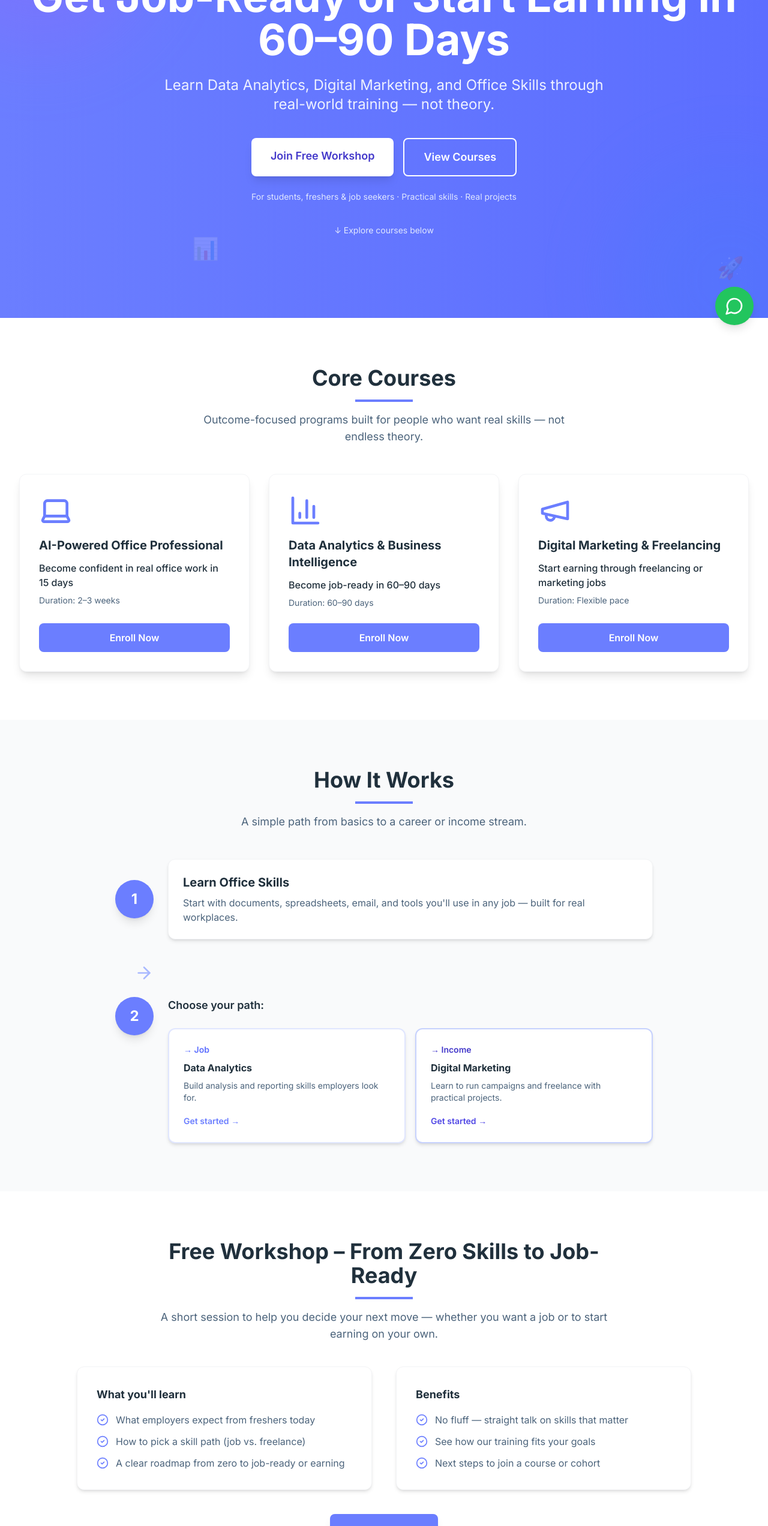
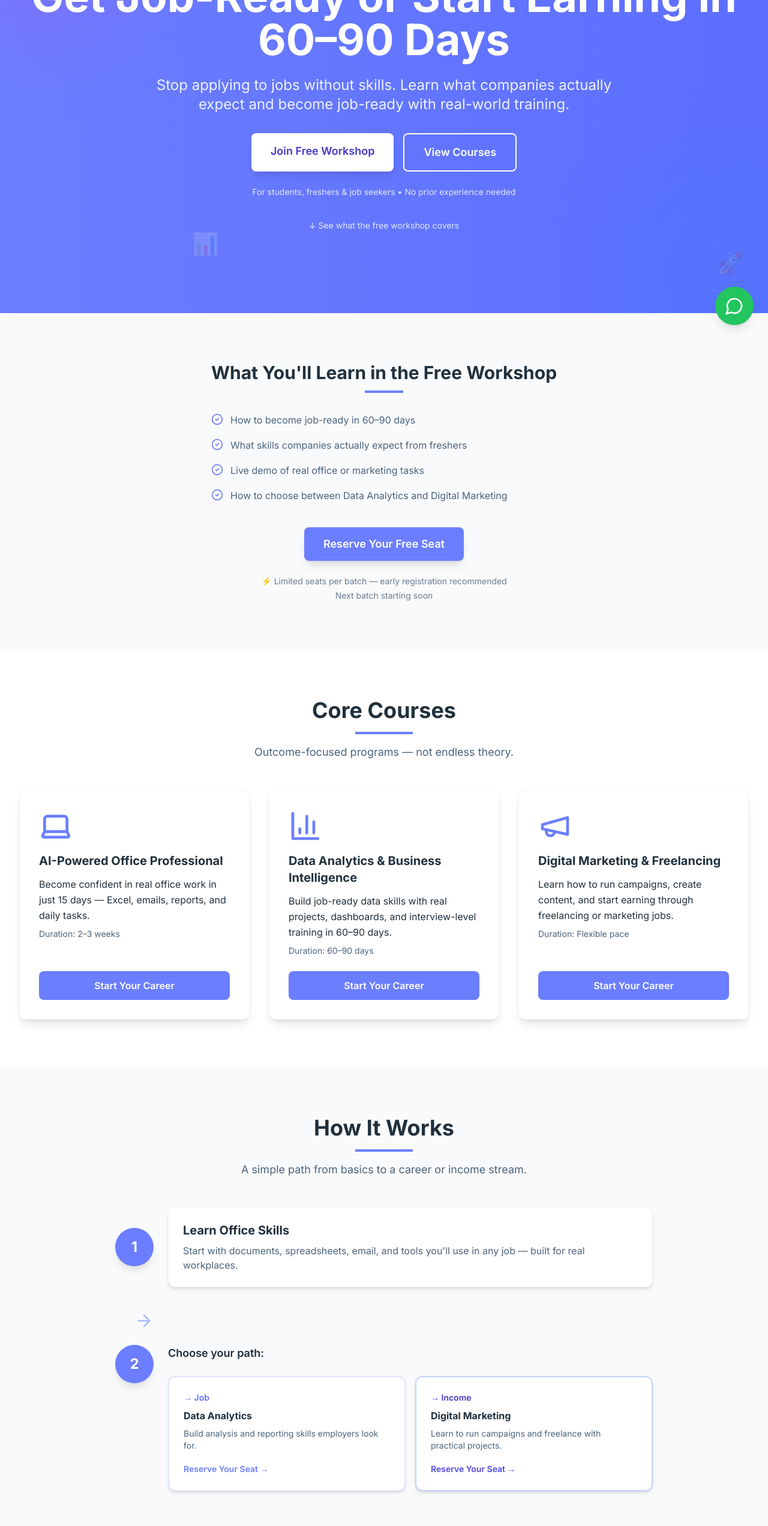
Before and after one commit to assetrazsolutions-hue/bossacademy, a Next.js app: page / in a window 1280 px wide. Shown: the part 234-2778 px from the top of the page at 60% size. Built offline with nearby package versions, Linux system fonts and the light colour scheme.

Commit message:
Homepage conversion uplift: workshop section, CTAs, micro-trust, register copy
Made-with: Cursor

```diff
--- a/app/page.tsx
+++ b/app/page.tsx
@@ -1,7 +1,7 @@
 import Hero from '@/components/Hero'
+import HomeWorkshop from '@/components/HomeWorkshop'
 import HomeCoreCourses from '@/components/HomeCoreCourses'
 import HomeHowItWorks from '@/components/HomeHowItWorks'
-import HomeWorkshop from '@/components/HomeWorkshop'
 import HomeWhyChooseUs from '@/components/HomeWhyChooseUs'
 import HomeFinalCTA from '@/components/HomeFinalCTA'
 
@@ -9,9 +9,9 @@ export default function Home() {
   return (
     <div className="bg-background">
       <Hero />
+      <HomeWorkshop />
       <HomeCoreCourses />
       <HomeHowItWorks />
-      <HomeWorkshop />
       <HomeWhyChooseUs />
       <HomeFinalCTA />
     </div>
--- a/app/programs/page.tsx
+++ b/app/programs/page.tsx
@@ -104,7 +104,7 @@ export default function Programs() {
                   href="/register"
                   className="inline-block w-full text-center bg-primary-600 text-white px-6 py-3 rounded-lg font-semibold hover:bg-primary-700 transition mt-auto"
                 >
-                  Enroll Now
+                  Start Your Career
                 </Link>
               </div>
             )
--- a/app/register/page.tsx
+++ b/app/register/page.tsx
@@ -6,12 +6,11 @@ export default function Register() {
       <div className="max-w-7xl mx-auto px-4 sm:px-6 lg:px-8">
         <div className="text-center mb-12">
           <h1 className="text-4xl md:text-5xl font-bold text-text mb-4">
-            Register for a Course or Workshop
+            Book Your Seat — Start Your Career Journey
           </h1>
           <div className="w-24 h-1 bg-primary-600 mx-auto mb-6"></div>
           <p className="text-lg text-text-light max-w-2xl mx-auto">
-            Tell us what you want — job-ready skills, freelancing, or our free workshop. We&apos;ll reach out
-            with next steps.
+            Reserve a spot for the free workshop or a course. We&apos;ll reach out with next steps.
           </p>
         </div>
         <RegistrationForm />
--- a/components/Hero.tsx
+++ b/components/Hero.tsx
@@ -27,8 +27,9 @@ export default function Hero() {
           <h1 className="text-4xl sm:text-5xl md:text-6xl lg:text-7xl font-bold mb-6 leading-tight">
             Get Job-Ready or Start Earning in 60–90 Days
           </h1>
-          <p className="text-lg md:text-xl lg:text-2xl mb-10 text-primary-100 max-w-3xl mx-auto leading-relaxed">
-            Learn Data Analytics, Digital Marketing, and Office Skills through real-world training — not theory.
+          <p className="text-lg md:text-xl lg:text-2xl mb-8 text-primary-100 max-w-3xl mx-auto leading-relaxed">
+            Stop applying to jobs without skills. Learn what companies actually expect and become job-ready with
+            real-world training.
           </p>
           <div className="flex flex-col sm:flex-row gap-4 justify-center">
             <Link
@@ -46,15 +47,15 @@ export default function Hero() {
           </div>
 
           <p className="mt-6 text-sm text-indigo-100">
-            For students, freshers & job seekers · Practical skills · Real projects
+            For students, freshers &amp; job seekers • No prior experience needed
           </p>
 
           <div className="mt-10 flex justify-center">
             <Link
-              href="/#courses"
+              href="/#free-workshop"
               className="inline-flex flex-col items-center text-indigo-100 text-sm animate-bounce"
             >
-              <span className="mb-1">↓ Explore courses below</span>
+              <span className="mb-1">↓ See what the free workshop covers</span>
             </Link>
           </div>
         </div>
--- a/components/HomeCoreCourses.tsx
+++ b/components/HomeCoreCourses.tsx
@@ -5,21 +5,24 @@ const courses = [
   {
     id: 'office',
     title: 'AI-Powered Office Professional',
-    outcome: 'Become confident in real office work in 15 days',
+    outcome:
+      'Become confident in real office work in just 15 days — Excel, emails, reports, and daily tasks.',
     duration: '2–3 weeks',
     icon: Laptop,
   },
   {
     id: 'data',
     title: 'Data Analytics & Business Intelligence',
-    outcome: 'Become job-ready in 60–90 days',
+    outcome:
+      'Build job-ready data skills with real projects, dashboards, and interview-level training in 60–90 days.',
     duration: '60–90 days',
     icon: BarChart3,
   },
   {
     id: 'marketing',
     title: 'Digital Marketing & Freelancing',
-    outcome: 'Start earning through freelancing or marketing jobs',
+    outcome:
+      'Learn how to run campaigns, create content, and start earning through freelancing or marketing jobs.',
     duration: 'Flexible pace',
     icon: Megaphone,
   },
@@ -33,7 +36,7 @@ export default function HomeCoreCourses() {
           <h2 className="text-3xl md:text-4xl font-bold text-text mb-4">Core Courses</h2>
           <div className="w-24 h-1 bg-primary-600 mx-auto mb-4" />
           <p className="text-lg text-text-light max-w-2xl mx-auto">
-            Outcome-focused programs built for people who want real skills — not endless theory.
+            Outcome-focused programs — not endless theory.
           </p>
         </div>
 
@@ -49,13 +52,13 @@ export default function HomeCoreCourses() {
                   <Icon className="w-14 h-14" aria-hidden />
                 </div>
                 <h3 className="text-xl font-bold text-text mb-3">{course.title}</h3>
-                <p className="text-text font-medium mb-2 text-primary-700">{course.outcome}</p>
+                <p className="text-text mb-2 leading-relaxed">{course.outcome}</p>
                 <p className="text-sm text-text-light mb-6">Duration: {course.duration}</p>
                 <Link
                   href="/register"
                   className="mt-auto inline-block w-full text-center bg-primary-600 text-white px-6 py-3 rounded-lg font-semibold hover:bg-primary-700 transition"
                 >
-                  Enroll Now
+                  Start Your Career
                 </Link>
               </div>
             )
--- a/components/HomeFinalCTA.tsx
+++ b/components/HomeFinalCTA.tsx
@@ -5,10 +5,10 @@ export default function HomeFinalCTA() {
     <section className="py-20 bg-gradient-to-r from-primary-800 to-primary-900 text-white">
       <div className="max-w-7xl mx-auto px-4 sm:px-6 lg:px-8 text-center">
         <h2 className="text-3xl md:text-4xl font-bold mb-4">
-          Stop learning randomly. Start building real skills that get results.
+          Stop learning randomly. Start building skills that actually get results.
         </h2>
         <p className="text-xl mb-10 text-primary-100 max-w-2xl mx-auto">
-          Join a free workshop or talk to us about the right course for you.
+          Join our free workshop and take the first step toward a job or income.
         </p>
         <div className="flex flex-col sm:flex-row gap-4 justify-center">
           <Link
@@ -21,7 +21,7 @@ export default function HomeFinalCTA() {
             href="/contact"
             className="bg-transparent border-2 border-white text-white px-8 py-4 rounded-lg font-semibold text-lg hover:bg-white hover:text-primary-600 transition"
           >
-            Contact Us
+            Talk to Us
           </Link>
         </div>
       </div>
--- a/components/HomeHowItWorks.tsx
+++ b/components/HomeHowItWorks.tsx
@@ -47,7 +47,7 @@ export default function HomeHowItWorks() {
                     Build analysis and reporting skills employers look for.
                   </p>
                   <Link href="/register" className="text-primary-600 font-semibold text-sm hover:underline">
-                    Get started →
+                    Reserve Your Seat →
                   </Link>
                 </div>
                 <div className="bg-white rounded-xl p-6 shadow-md border-2 border-indigo-200 hover:border-indigo-400 transition">
@@ -57,7 +57,7 @@ export default function HomeHowItWorks() {
                     Learn to run campaigns and freelance with practical projects.
                   </p>
                   <Link href="/register" className="text-indigo-600 font-semibold text-sm hover:underline">
-                    Get started →
+                    Reserve Your Seat →
                   </Link>
                 </div>
               </div>
--- a/components/HomeWorkshop.tsx
+++ b/components/HomeWorkshop.tsx
@@ -1,64 +1,38 @@
 import Link from 'next/link'
 import { CheckCircle2 } from 'lucide-react'
 
-const learn = [
-  'What employers expect from freshers today',
-  'How to pick a skill path (job vs. freelance)',
-  'A clear roadmap from zero to job-ready or earning',
-]
-
-const benefits = [
-  'No fluff — straight talk on skills that matter',
-  'See how our training fits your goals',
-  'Next steps to join a course or cohort',
+const bullets = [
+  'How to become job-ready in 60–90 days',
+  'What skills companies actually expect from freshers',
+  'Live demo of real office or marketing tasks',
+  'How to choose between Data Analytics and Digital Marketing',
 ]
 
 export default function HomeWorkshop() {
   return (
-    <section id="workshop" className="py-20 bg-white">
-      <div className="max-w-7xl mx-auto px-4 sm:px-6 lg:px-8">
-        <div className="max-w-3xl mx-auto text-center mb-10">
-          <h2 className="text-3xl md:text-4xl font-bold text-text mb-4">
-            Free Workshop – From Zero Skills to Job-Ready
+    <section id="free-workshop" className="py-16 md:py-20 bg-gray-50 border-y border-gray-100">
+      <div className="max-w-3xl mx-auto px-4 sm:px-6 lg:px-8 text-center">
+        <h2 className="text-2xl md:text-3xl font-bold text-text mb-3">
+          What You&apos;ll Learn in the Free Workshop
         </h2>
-          <div className="w-24 h-1 bg-primary-600 mx-auto mb-4" />
-          <p className="text-lg text-text-light">
-            A short session to help you decide your next move — whether you want a job or to start earning on your own.
-          </p>
-        </div>
-
-        <div className="grid grid-cols-1 lg:grid-cols-2 gap-10 max-w-5xl mx-auto">
-          <div className="bg-background-light rounded-xl p-8 border border-background-dark shadow-md">
-            <h3 className="font-bold text-text mb-4 text-lg">What you&apos;ll learn</h3>
-            <ul className="space-y-3">
-              {learn.map((item) => (
+        <div className="w-16 h-1 bg-primary-600 mx-auto mb-8" />
+        <ul className="text-left space-y-4 mb-10 max-w-xl mx-auto">
+          {bullets.map((item) => (
             <li key={item} className="flex items-start gap-3 text-text-light">
-                  <CheckCircle2 className="w-5 h-5 text-primary-600 flex-shrink-0 mt-0.5" />
-                  <span>{item}</span>
+              <CheckCircle2 className="w-5 h-5 text-primary-600 flex-shrink-0 mt-0.5" aria-hidden />
+              <span className="text-base leading-relaxed">{item}</span>
             </li>
           ))}
         </ul>
-          </div>
-          <div className="bg-background-light rounded-xl p-8 border border-background-dark shadow-md">
-            <h3 className="font-bold text-text mb-4 text-lg">Benefits</h3>
-            <ul className="space-y-3">
-              {benefits.map((item) => (
-                <li key={item} className="flex items-start gap-3 text-text-light">
-                  <CheckCircle2 className="w-5 h-5 text-primary-600 flex-shrink-0 mt-0.5" />
-                  <span>{item}</span>
-                </li>
-              ))}
-            </ul>
-          </div>
-        </div>
-
-        <div className="text-center mt-10">
         <Link
           href="/register"
-            className="inline-block bg-primary-600 text-white px-8 py-4 rounded-lg font-semibold text-lg hover:bg-primary-700 transition shadow-lg"
+          className="inline-block bg-primary-600 text-white px-8 py-3.5 rounded-lg font-semibold text-lg hover:bg-primary-700 transition shadow-lg"
         >
-            Register Now
+          Reserve Your Free Seat
         </Link>
+        <div className="mt-6 space-y-1 text-sm text-text-muted">
+          <p>⚡ Limited seats per batch — early registration recommended</p>
+          <p>Next batch starting soon</p>
         </div>
       </div>
     </section>
--- a/components/Navbar.tsx
+++ b/components/Navbar.tsx
@@ -62,7 +62,7 @@ export default function Navbar() {
               href="/register"
               className="bg-primary-600 text-white px-6 py-2 rounded-lg hover:bg-primary-700 transition font-medium"
             >
-              Register Now
+              Join Free Workshop
             </Link>
           </div>
 
@@ -133,7 +133,7 @@ export default function Navbar() {
               className="bg-primary-600 text-white block px-3 py-2 rounded-lg hover:bg-primary-700 transition font-medium text-center"
               onClick={() => setIsOpen(false)}
             >
-              Register Now
+              Join Free Workshop
             </Link>
           </div>
         </div>
--- a/components/RegistrationForm.tsx
+++ b/components/RegistrationForm.tsx
@@ -227,8 +227,12 @@ export default function RegistrationForm() {
         disabled={isSubmitting}
         className="w-full bg-primary-600 text-white px-6 py-3 rounded-lg font-semibold hover:bg-primary-700 transition disabled:opacity-50 disabled:cursor-not-allowed"
       >
-        {isSubmitting ? 'Submitting...' : "Submit — we'll contact you"}
+        {isSubmitting ? 'Submitting...' : 'Reserve My Seat'}
       </button>
+
+      <p className="text-center text-sm text-text-light">
+        Our team will guide you on the right course after registration.
+      </p>
 
       <p className="text-center text-sm text-text-muted">
         Training for hospitals, schools, or companies?{' '}
```
Also changed, not shown: components/HomeWhyChooseUs.tsx (+19 -46 lines). Lines whose indentation alone changed are shown as unchanged.
